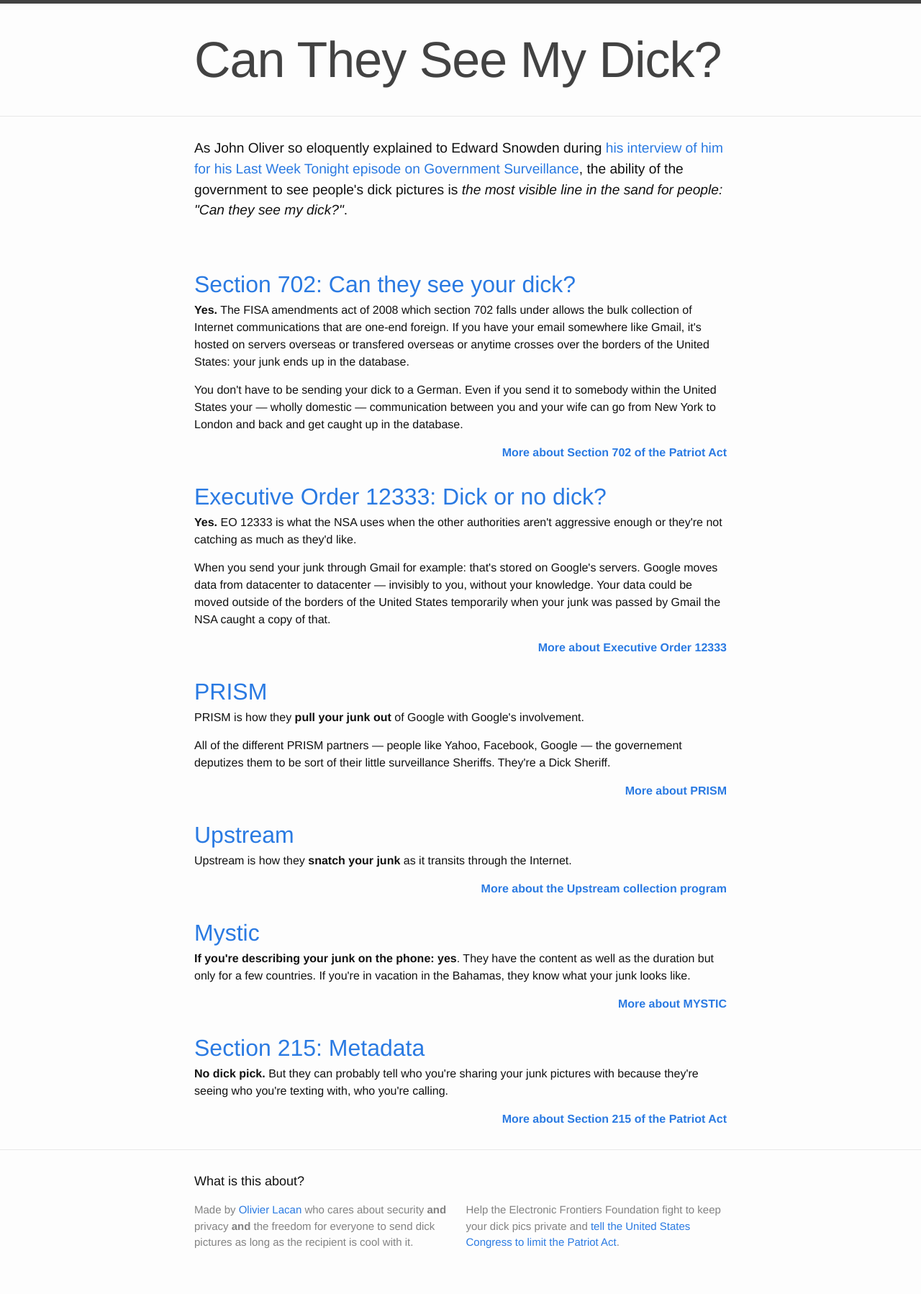
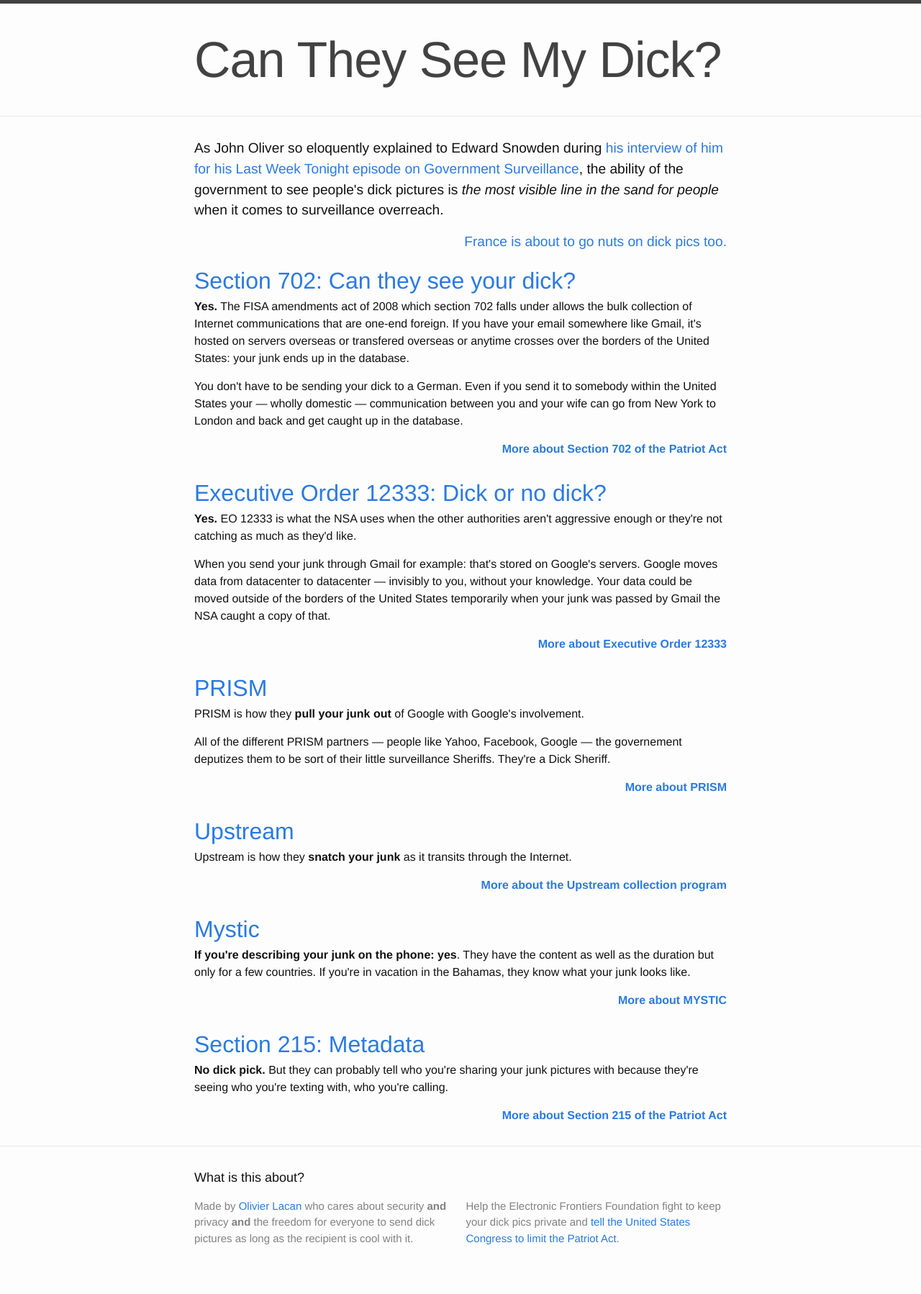
Before and after one commit to olivierlacan/can-they-see-my-dick, a Jekyll site: the page built from index.html, in a window 1280 px wide. Shown: the whole page at 72% size. Built offline with Jekyll 4.4.1, drawn with Linux system fonts in a browser that asks for light colours.

Commit message:
Add a note about the French surveillance bill

```diff
--- a/_layouts/default.html
+++ b/_layouts/default.html
@@ -9,7 +9,9 @@
 
     <div class="page-content">
       <div class="wrapper">
-        <p class="intro">As John Oliver so eloquently explained to Edward Snowden during <a href="https://www.youtube.com/watch?v=XEVlyP4_11M&t=26m50s">his interview of him for his Last Week Tonight episode on Government Surveillance</a>, the ability of the government to see people's dick pictures is <em>the most visible line in the sand for people: "Can they see my dick?"</em>. </p>
+        <p class="intro">As John Oliver so eloquently explained to Edward Snowden during <a href="https://www.youtube.com/watch?v=XEVlyP4_11M&t=26m50s">his interview of him for his Last Week Tonight episode on Government Surveillance</a>, the ability of the government to see people's dick pictures is <em>the most visible line in the sand for people</em> when it comes to surveillance overreach.</p>
+
+        <p class="france"><a href="http://www.laquadrature.net/en/french-surveillance-bill-time-to-act">France is about to go nuts on dick pics too.</a></p>
 
 
         <dl>
--- a/_sass/_base.scss
+++ b/_sass/_base.scss
@@ -207,12 +207,21 @@ dt {
   clear: both;
   font-size: 2em;
   margin-top: 2em;
+
+  &:first-child {
+    margin-top: 1em;
+  }
 }
 
 .intro {
   font-size: 1.2em;
 }
 
+.france {
+  @extend .intro;
+  float: right;
+}
+
 .more {
   float: right;
   font-weight: bold;
```
